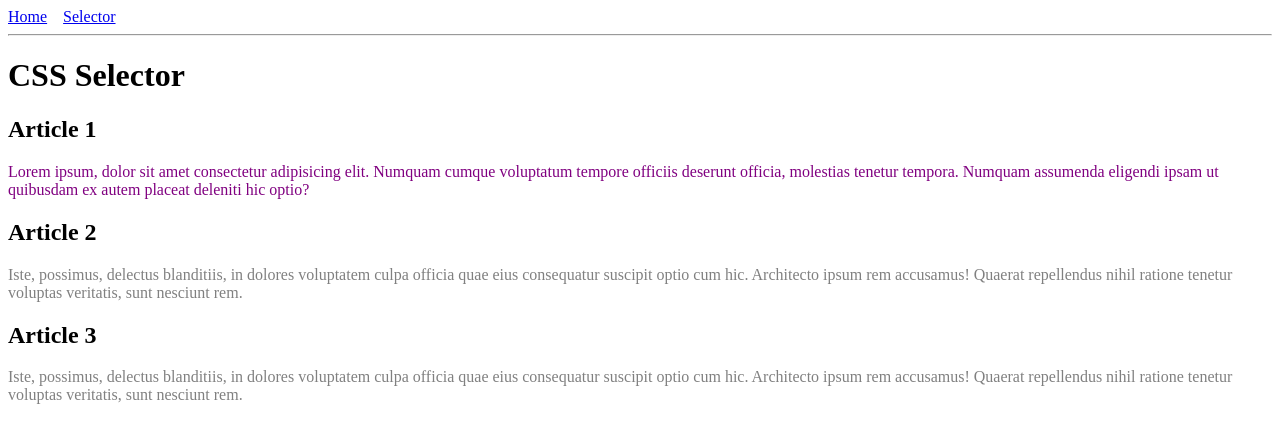
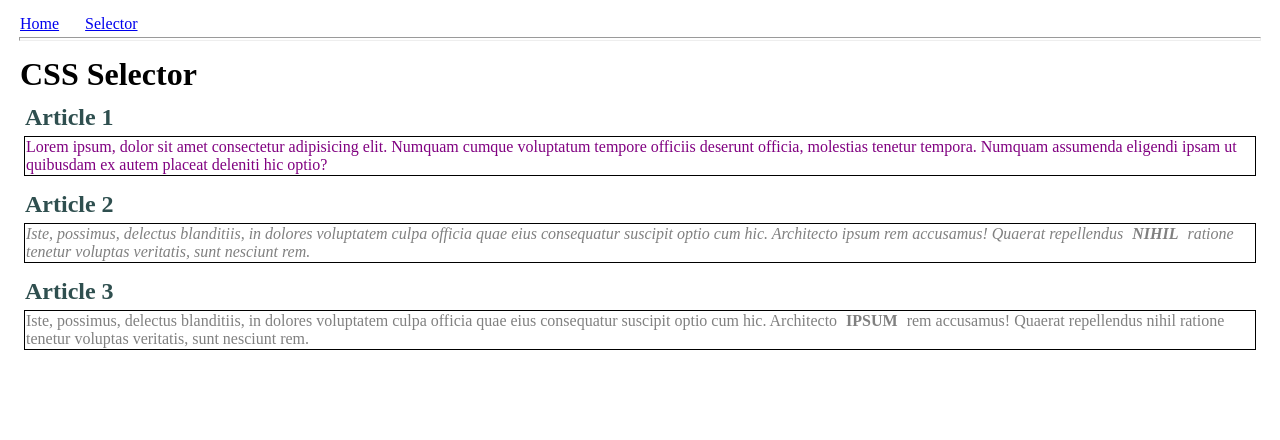
Before and after one commit to LogaGill489/styleSheetTT, a plain HTML site: page 01_lesson/cssSelector.html in a window 1280 px wide. Drawn offline with Linux system fonts and the light colour scheme.

Commit message:
Added a * to style.css, which takes into acount the entire page's style, and surrounded the paragraphs in a border, as well as a few other minor tweeks to finish off lesson 1.

```diff
--- a/01_lesson/css/style.css
+++ b/01_lesson/css/style.css
@@ -1,11 +1,40 @@
+* {
+    margin: 4px;
+    padding: 1px;
+    font-family:'Times New Roman', Times, serif;
+}
+
 p {
     color: purple;
+    border: 1px solid black;
+}
+
+/*Since this is a span, we can also use this as "p span"*/
+.highlight {
+    text-transform: uppercase;
+    font-weight: bold;
 }
 
 body {
     font-size: 16px;
 }
 
+button, input, textarea, select {
+    font: inherit;
+}
+
 .gray {
     color: gray;
 }
+
+h1, h2 {
+    color: darkslategray;
+}
+
+h1 {
+    color: black;
+}
+
+#second {
+    font-style: italic;
+}
```
